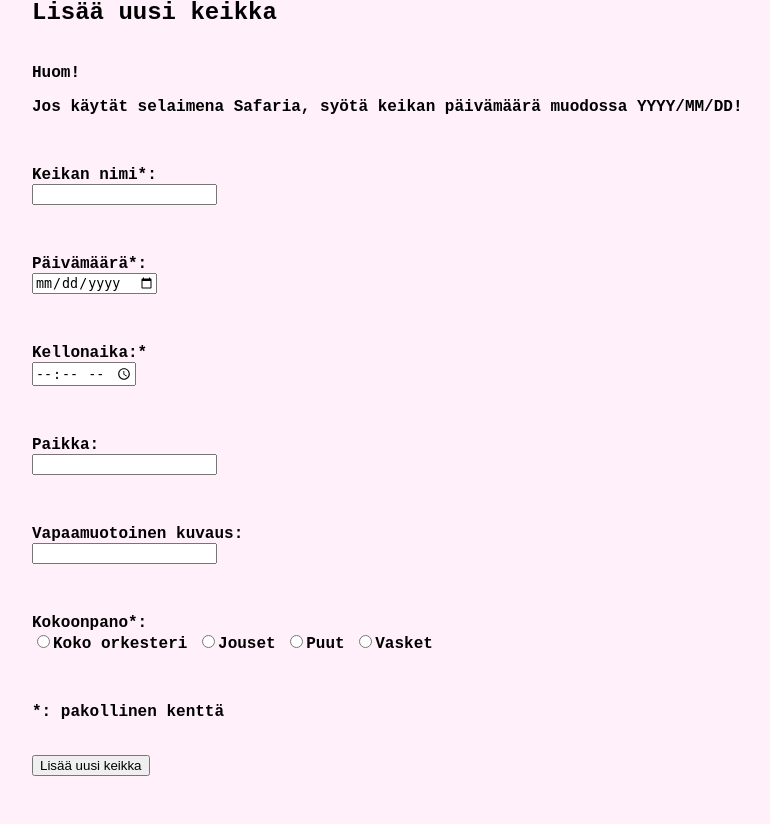
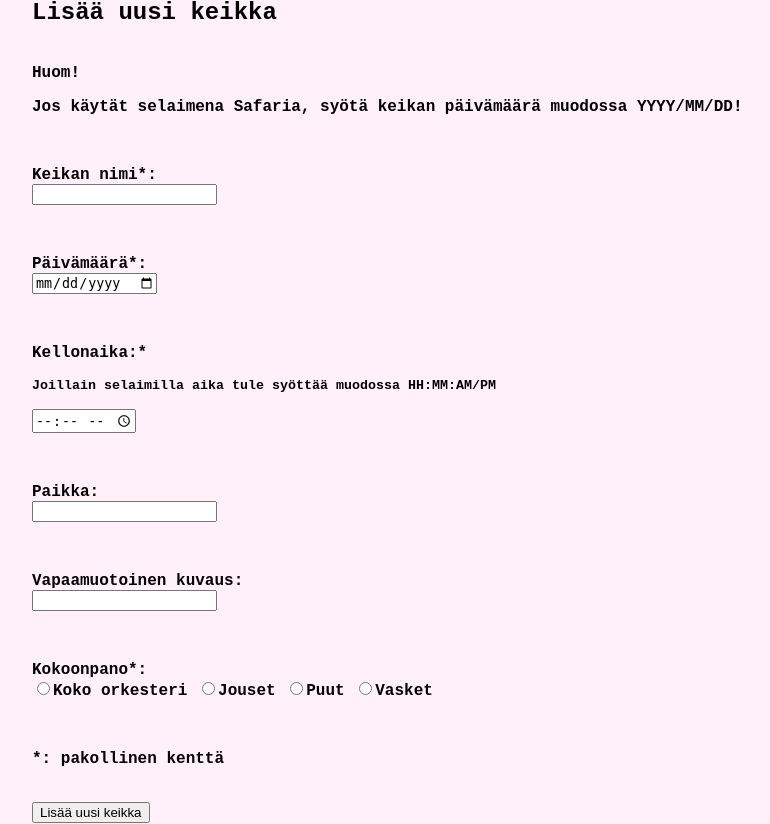
Before and after one commit to savalre/Orkesterin-keikkasovellus, a Flask app: page /newGig in a window 1280 px wide. Shown: the part 90-914 px from the top of the page, without its empty margins (18-788 px from the left). Run offline with Flask 2, Linux system fonts and the light colour scheme; the visitor is signed in with stand-in values (Sample User, id 1).

Commit message:
huomautuksia käyttäjälle lisätty keikan muokkaamiseen

```diff
--- a/templates/addgig.html
+++ b/templates/addgig.html
@@ -21,6 +21,7 @@
 <input type="date" name="date" required></p>
 <br>
 <p>Kellonaika:*<br>
+<p><small>Joillain selaimilla aika tule syöttää muodossa HH:MM:AM/PM</small></p>
 <input type="time" name="time" required></p>
 <br>
 <p>Paikka:<br>
--- a/templates/editGig.html
+++ b/templates/editGig.html
@@ -20,6 +20,7 @@
 <input type="date" name="date" value="{{ i[2] }}" required></p>
 <br>
 <p>Kellonaika*:<br>
+<p><small>Joillain selaimilla aika tule syöttää muodossa HH:MM:AM/PM</small></p>
 <input type="time" name="time" value="{{ i[3] }}" required></p>
 <br>
 <p>Paikka:<br>
```
